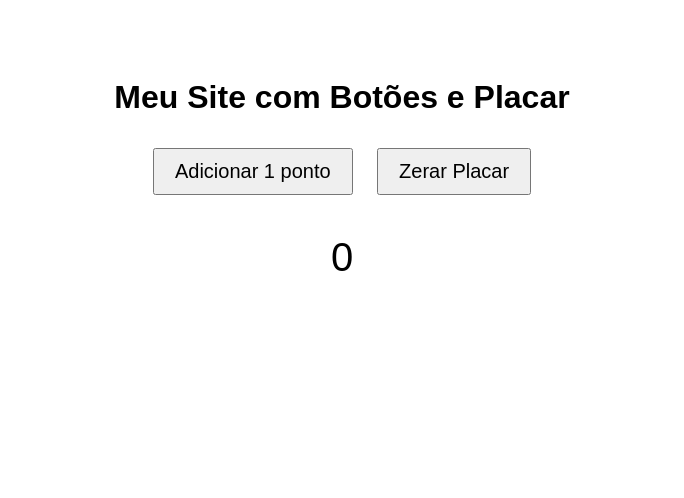
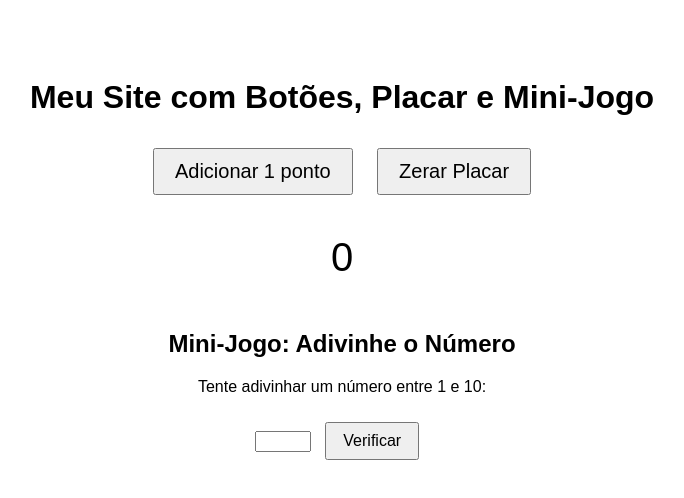
Before and after one commit to SamuelElias2/projeto-agrinho, a plain HTML site: page index.html in a window 1280 px wide. Shown: the whole page, without its empty margins (298-982 px from the left). Drawn offline with Linux system fonts and the light colour scheme.

Commit message:
Update index.html

```diff
--- a/index.html
+++ b/index.html
@@ -1,7 +1,7 @@
 <!DOCTYPE html>
 <html>
 <head>
-    <title>Meu Site com Botões e Placar</title>
+    <title>Meu Site com Botões, Placar e Mini-Jogo</title>
     <style>
         body {
             font-family: Arial, sans-serif;
@@ -17,13 +17,28 @@
             font-size: 40px;
             margin-top: 30px;
         }
+        #jogo {
+            margin-top: 50px;
+        }
+        #jogo button {
+            font-size: 16px;
+            padding: 8px 16px;
+        }
     </style>
 </head>
 <body>
-    <h1>Meu Site com Botões e Placar</h1>
+    <h1>Meu Site com Botões, Placar e Mini-Jogo</h1>
     <button onclick="incrementarPlacar()">Adicionar 1 ponto</button>
     <button onclick="zerarPlacar()">Zerar Placar</button>
     <div id="placar">0</div>
+
+    <div id="jogo">
+        <h2>Mini-Jogo: Adivinhe o Número</h2>
+        <p>Tente adivinhar um número entre 1 e 10:</p>
+        <input type="number" id="numeroInput" min="1" max="10">
+        <button onclick="verificarNumero()">Verificar</button>
+        <p id="resultado"></p>
+    </div>
 
     <script>
         let pontos = 0;
@@ -37,6 +52,21 @@
             pontos = 0;
             document.getElementById("placar").innerHTML = pontos;
         }
+
+        function verificarNumero() {
+            let numeroAleatorio = Math.floor(Math.random() * 10) + 1;
+            let numeroDigitado = document.getElementById("numeroInput").value;
+            let resultadoElement = document.getElementById("resultado");
+
+            if (parseInt(numeroDigitado) === numeroAleatorio) {
+                resultadoElement.innerHTML = "Parabéns, você acertou!";
+                incrementarPlacar();
+            } else {
+                resultadoElement.innerHTML = "Ops, tente novamente. O número era " + numeroAleatorio + ".";
+            }
+
+            document.getElementById("numeroInput").value = "";
+        }
     </script>
 </body>
 </html>
```
